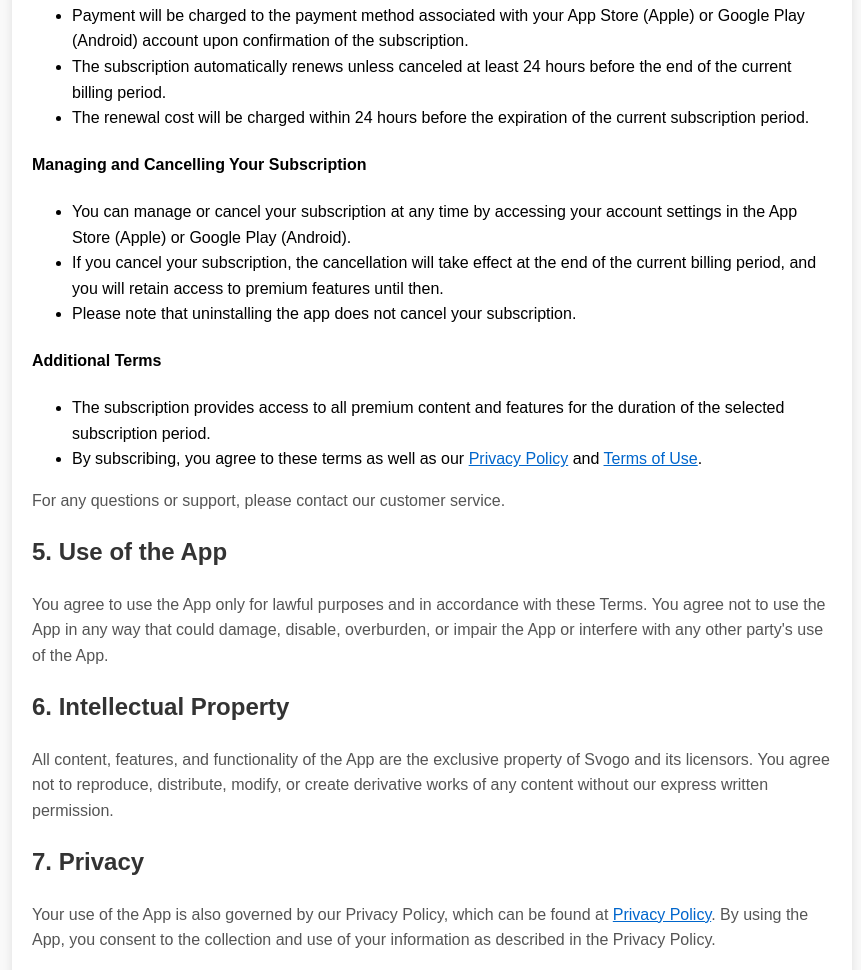
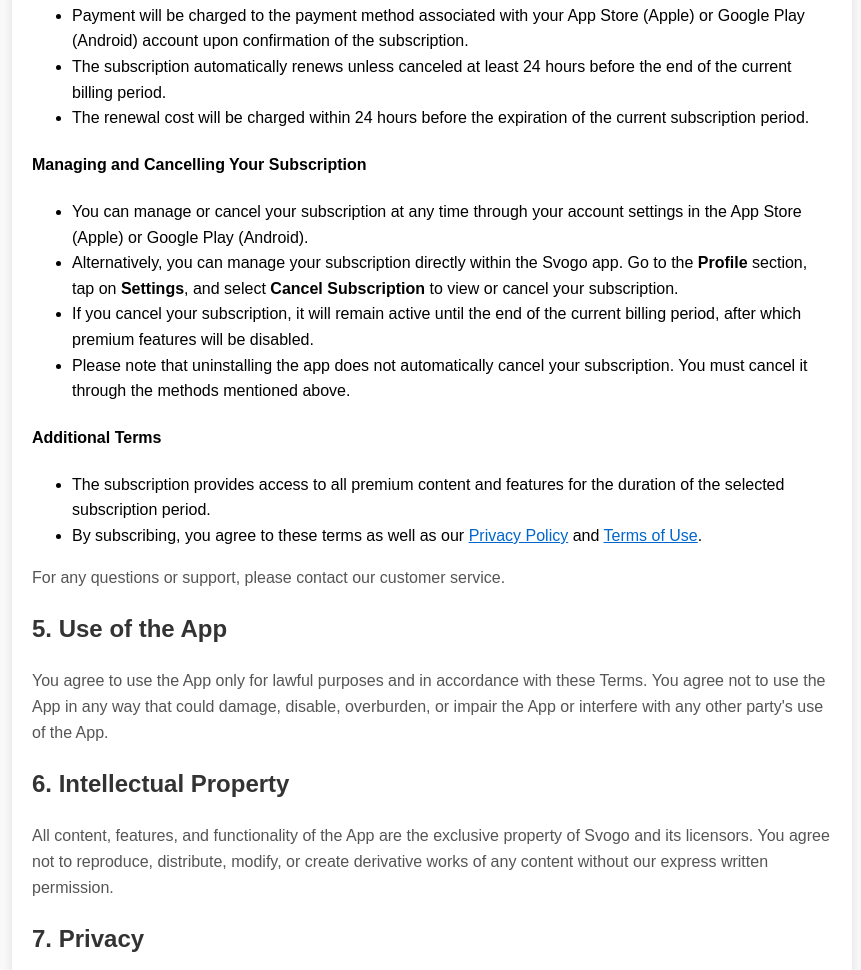
Before and after one commit to fadonmez/terms-of-usage, a plain HTML site: page index.html in a window 1280 px wide. Shown: the part 1038-2008 px from the top of the page, without its empty margins (208-1069 px from the left). Drawn offline with Linux system fonts and the light colour scheme.

Commit message:
chore: additional information

```diff
--- a/index.html
+++ b/index.html
@@ -105,18 +105,25 @@
       <h4>Managing and Cancelling Your Subscription</h4>
       <ul>
         <li>
-          You can manage or cancel your subscription at any time by accessing
-          your account settings in the App Store (Apple) or Google Play
-          (Android).
+          You can manage or cancel your subscription at any time through your
+          account settings in the App Store (Apple) or Google Play (Android).
         </li>
         <li>
-          If you cancel your subscription, the cancellation will take effect at
-          the end of the current billing period, and you will retain access to
-          premium features until then.
+          Alternatively, you can manage your subscription directly within the
+          Svogo app. Go to the <strong>Profile</strong> section, tap on
+          <strong>Settings</strong>, and select
+          <strong>Cancel Subscription</strong> to view or cancel your
+          subscription.
         </li>
         <li>
-          Please note that uninstalling the app does not cancel your
-          subscription.
+          If you cancel your subscription, it will remain active until the end
+          of the current billing period, after which premium features will be
+          disabled.
+        </li>
+        <li>
+          Please note that uninstalling the app does not automatically cancel
+          your subscription. You must cancel it through the methods mentioned
+          above.
         </li>
       </ul>
 
```
